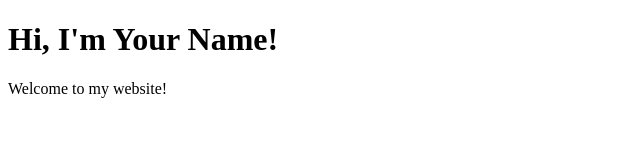
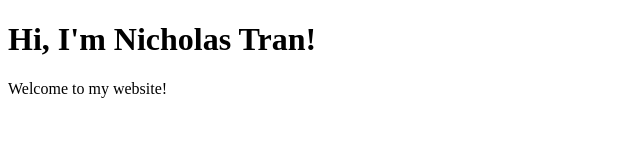
Before and after one commit to NickTran2332/NIckTran2332.github.io, a plain HTML site: page index.html in a window 1280 px wide. Shown: the whole page, without its empty margins (0-640 px from the left). Drawn offline with Linux system fonts and the light colour scheme.

Commit message:
Update and rename indext.html to index.html

```diff
--- a/indext.html
+++ b/index.html
@@ -1,11 +1,11 @@
 <!DOCTYPE html>
 <html>
   <head>
-    <title>Your Name - Homepage</title>
+    <title>Nicholas Tran - Homepage</title>
   </head>
 
   <body>
-    <h1>Hi, I'm Your Name!</h1>
+    <h1>Hi, I'm Nicholas Tran!</h1>
 
     <p>Welcome to my website!</p>
   </body>
```
